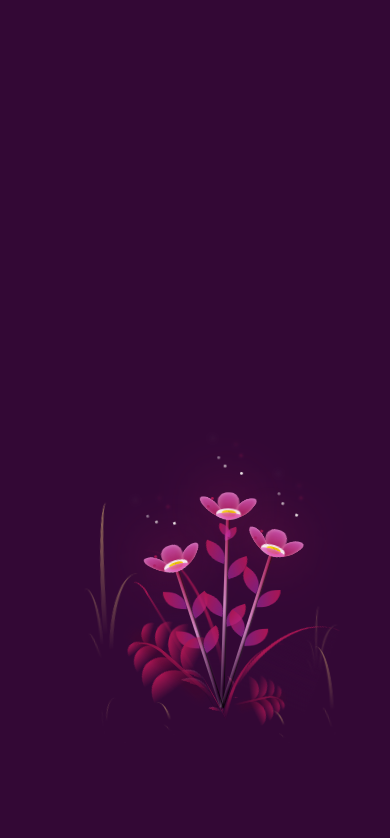
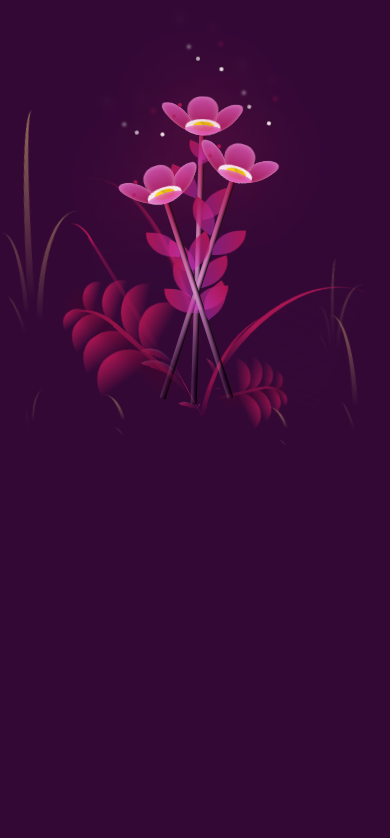
Before and after one commit to MahdiDevSec/flower.github.io, a plain HTML site: page index.html in a window 390 px wide. Shown: the top 838 px of the page. Drawn offline with Linux system fonts and the light colour scheme.

Commit message:
Update flower.css

```diff
--- a/flower.css
+++ b/flower.css
@@ -16,6 +16,7 @@ body {
     perspective: 1000px;
     padding: 50px 0px;
 }
+
 .copright {
     display: flex;
     color: white;
@@ -994,3 +995,26 @@ body {
 .not-loaded * {
     animation-play-state: paused !important;
 }
+@media (max-width: 1024px) {
+    .flowers {
+        transform: scale(0.85);
+    }
+    body {
+        padding: 30px 0px;
+    }
+}
+
+/* استعلامات الإعلامية للهواتف */
+@media (max-width: 768px) {
+    .flowers {
+        transform: scale(1);
+    }
+    body {
+        flex-direction: column;
+        align-items: center;
+        padding: 20px;
+    }
+    .flower {
+        transform-origin: center;
+    }
+}
```
